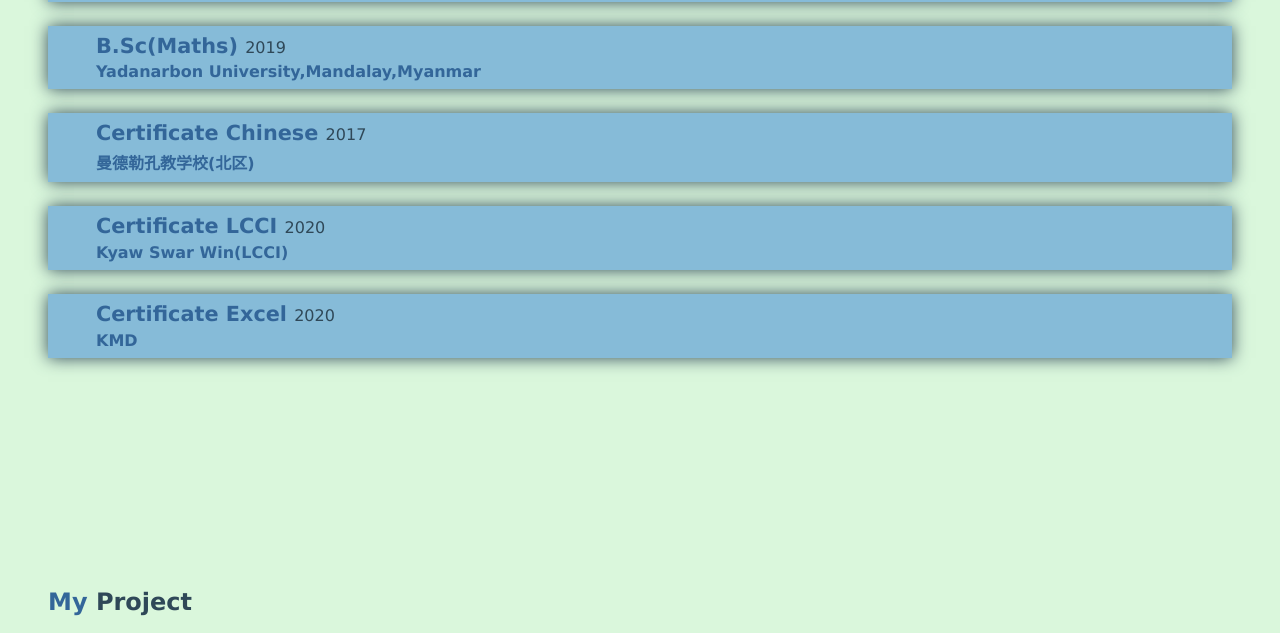
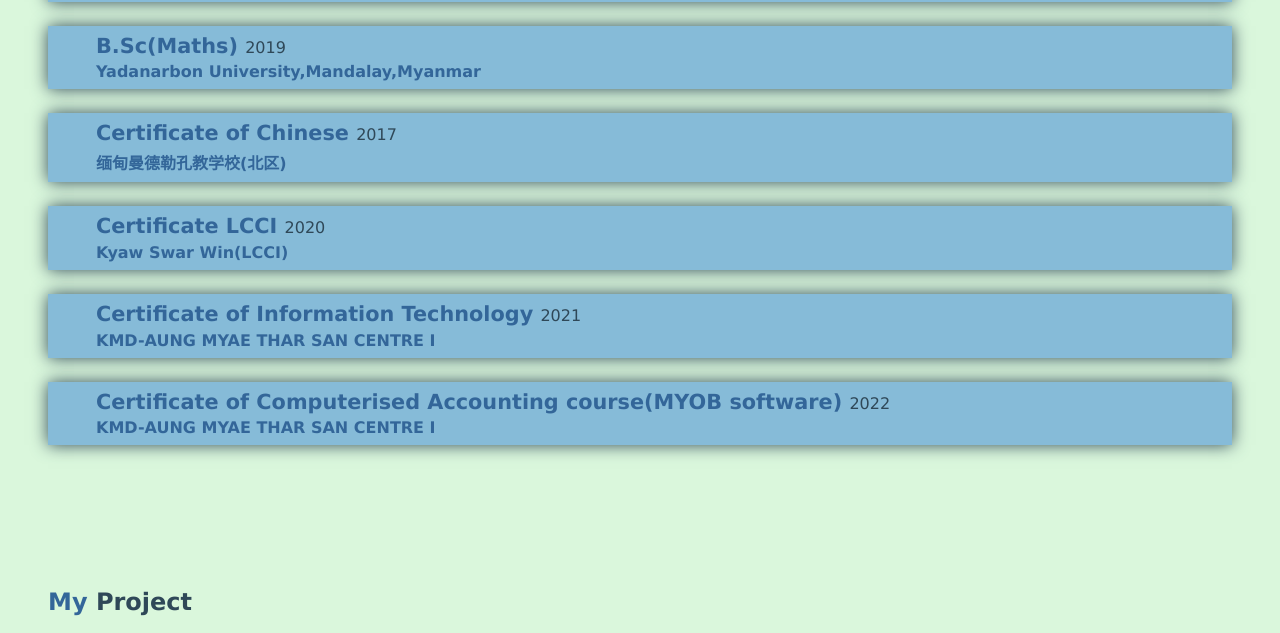
Before and after one commit to Yadanar-260115/Ei-Yadanar-Portfolio, a plain HTML site: page index.html in a window 1280 px wide. Shown: the part 1880-2513 px from the top of the page. Drawn offline with nearby package versions, Linux system fonts and the light colour scheme.

Commit message:
add for education

```diff
--- a/css/style.css
+++ b/css/style.css
@@ -247,7 +247,7 @@ i{
 form{
     box-shadow: 0 0 2rem var(--secondary-color);
     border: var(--text-color) solid;
-    padding: 5rem;
+    padding: 6rem;
     justify-content: space-between;
 }
 form .sender-gmail,.sender-subject,.sender-message{
--- a/index.html
+++ b/index.html
@@ -94,16 +94,20 @@
                 <div class="uni-name">Yadanarbon University,Mandalay,Myanmar</div>
             </div>
             <div class="edu">
-                <div class="degree">Certificate Chinese <span>2017</span></div>
-                <div class="uni-name">曼德勒孔教学校(北区)</div>
+                <div class="degree">Certificate  of Chinese <span>2017</span></div>
+                <div class="uni-name">缅甸曼德勒孔教学校(北区)</div>
             </div>
             <div class="edu">
                 <div class="degree">Certificate LCCI <span>2020</span></div>
                 <div class="uni-name">Kyaw Swar Win(LCCI)</div>
             </div>
             <div class="edu">
-                <div class="degree">Certificate Excel <span>2020</span></div>
-                <div class="uni-name">KMD</div>
+                <div class="degree">Certificate of Information Technology <span>2021</span></div>
+                <div class="uni-name">KMD-AUNG MYAE THAR SAN CENTRE Ⅰ</div>
+            </div>
+            <div class="edu">
+                <div class="degree">Certificate of Computerised Accounting course(MYOB software) <span>2022</span></div>
+                <div class="uni-name">KMD-AUNG MYAE THAR SAN CENTRE Ⅰ</div>
             </div>
         </section>
         <section class="projects" id="Project">
```
